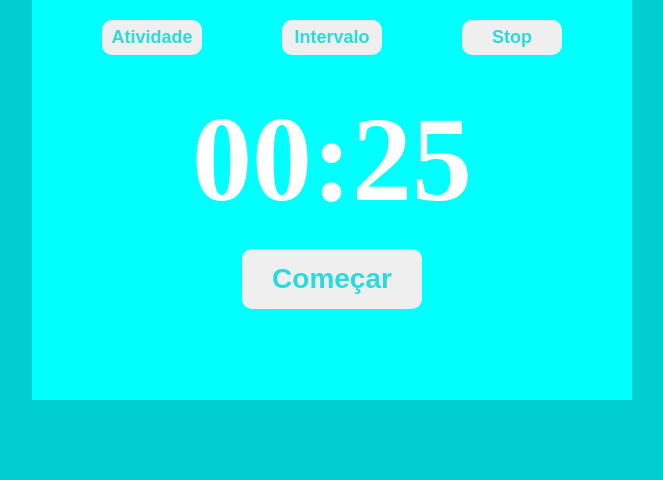
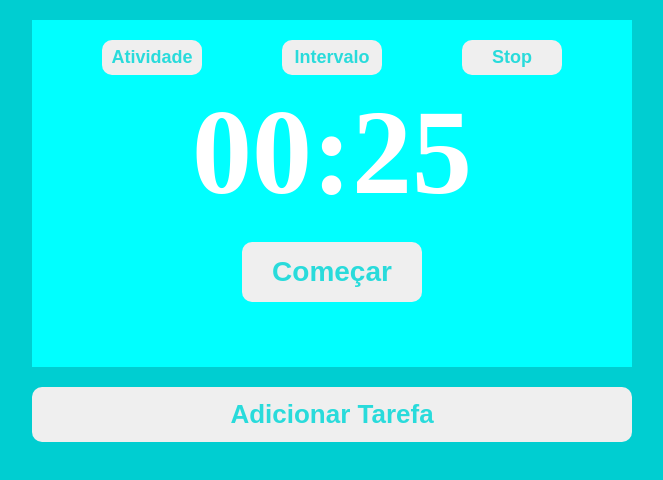
Before and after one commit to albertassi88/desafio-promodoro, a React (Create React App) app: page / in a window 1280 px wide. Shown: the top 480 px of the page, without its empty margins (308-971 px from the left). Built offline with nearby package versions, Linux system fonts and the light colour scheme.

Commit message:
criacao do componente AddTask

```diff
--- a/package.json
+++ b/package.json
@@ -6,6 +6,7 @@
     "@testing-library/jest-dom": "^5.14.1",
     "@testing-library/react": "^11.2.7",
     "@testing-library/user-event": "^12.8.3",
+    "eslint": "^7.11.0",
     "react": "^17.0.2",
     "react-dom": "^17.0.2",
     "react-howler": "^5.2.0",
@@ -36,8 +37,5 @@
       "last 1 safari version"
     ]
   },
-  "devDependencies": {
-    "eslint": "^8.0.1",
-    "eslint-plugin-react": "^7.26.1"
-  }
+  "devDependencies": {}
 }
--- a/src/components/ActivityTimer.js
+++ b/src/components/ActivityTimer.js
@@ -3,6 +3,7 @@ import HandleButton from "./HandleButton";
 import ButtonChangeSeconds from "./ButtonChangeSeconds";
 import SoundPlay from "./SoundPlay";
 import Sound from "../sound/despertador.mp3";
+import AddTask from "./AddTask";
 import "../styles/ActivityTimer.css";
 
 function ActivityTimer() {
@@ -29,6 +30,7 @@ function ActivityTimer() {
   }, [timerSeconds, button]);
 
   return (
+    <>
       <header>
         <div>
           <button
@@ -61,6 +63,8 @@ function ActivityTimer() {
           {buttonTitle}
         </button>
       </header>
+      <AddTask />
+    </>
   );
 }
 
--- /dev/null
+++ b/src/components/AddTask.js
@@ -0,0 +1,64 @@
+import React, {useState} from "react";
+import "../styles/AddTask.css";
+
+function AddTask() {
+  const [tasks, setTasks ] = useState(false);
+  const [taskInput, setTaskInput] = useState("");
+  const [array, setArray] = useState([]);
+
+  function NewTask() {
+    return (
+      setTasks(true)
+    )
+  }
+
+  function SaveTask(add) {
+    setTasks(false);
+    setArray([...array, add]);
+  }
+
+  function Oi(){
+    return (
+      <div>
+        <input placeholder="Digite sua tarefa" onChange={({target}) => setTaskInput(target.value)}/>
+        <button type="button" onClick={() => SaveTask(taskInput)}>Salvar</button>
+      </div>
+    )
+  }
+
+  function RemoveTask(index) {
+    let newTasks = [...array]
+    newTasks.splice(index, 1)
+    setArray(newTasks)
+  }
+
+  return (
+    <div className="container-task">
+      <div className="box-task"/>
+      {tasks && Oi()}
+      <ul>
+        {array.map((e, index) => (
+          <div key={index} className="box-tasks">
+            <li key={index}>{e}</li>
+            <label htmlFor="pomodoro">Pomodoros:</label>
+            <select id="pomodoro">
+              <option>1</option>
+              <option>2</option>
+              <option>3</option>
+              <option>4</option>
+            </select>
+            <button className="btnremove" onClick={() => RemoveTask(index)}>Remover</button>
+          </div>
+        ))}
+      </ul>
+      <button
+        onClick={() => NewTask()}
+        type="button"
+      >
+        Adicionar Tarefa
+      </button>
+    </div>
+  );
+}
+
+export default AddTask;
--- a/src/styles/ActivityTimer.css
+++ b/src/styles/ActivityTimer.css
@@ -7,6 +7,7 @@ header {
     justify-content: center;
     align-items: center;
     position: relative;
+    margin-top: 20px;
 }
 
 header > span {
--- /dev/null
+++ b/src/styles/AddTask.css
@@ -0,0 +1,25 @@
+.container-task {
+    width: 600px;
+    height: 500px;
+    display: flex;
+    flex-direction: column;
+    justify-content: flex-start;
+    align-items: center;
+}
+
+.container-task > button {
+    cursor: pointer;
+    border: none;
+    border-radius: 10px;
+    font-family: Arial, Helvetica, sans-serif;
+    font-weight: bold;
+    font-size: 26px;
+    width: 100%;
+    height: 55px;
+    color: rgb(41, 219, 219);
+    margin-top: 20px;
+}
+
+.box-tasks {
+    display: flex;
+}
```
Also changed, not shown: .eslintrc.json, 1 other file (tests, documents, lock files or other folders). Lines whose indentation alone changed are shown as unchanged.
